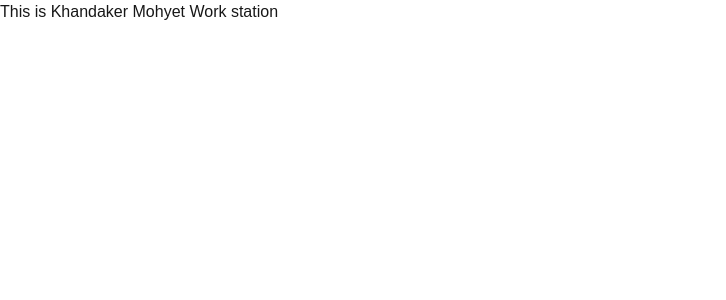
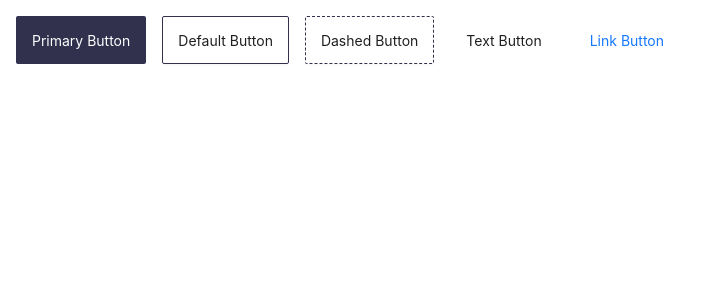
Before and after one commit to Khandaker-Mohyet/real-time-chat-application-client, a Next.js app: page / in a window 1280 px wide. Shown: the top 300 px of the page, without its empty margins (0-726 px from the left). Built offline with nearby package versions, Linux system fonts and the light colour scheme.

Commit message:
create button

```diff
--- a/src/app/layout.tsx
+++ b/src/app/layout.tsx
@@ -1,6 +1,7 @@
 import type { Metadata } from "next";
 import { Geist, Geist_Mono } from "next/font/google";
 import "./globals.css";
+import ThemeProvider from "@/providers/theme-provider";
 
 const geistSans = Geist({
   variable: "--font-geist-sans",
@@ -27,7 +28,10 @@ export default function RootLayout({
       <body
         className={`${geistSans.variable} ${geistMono.variable} antialiased`}
       >
-        {children}
+        <ThemeProvider>
+          {children}
+        </ThemeProvider>
+
       </body>
     </html>
   );
--- a/src/app/page.tsx
+++ b/src/app/page.tsx
@@ -1,7 +1,13 @@
-
+import { Button } from 'antd';
 
 export default function Home() {
   return (
-    <div><h1>This is Khandaker Mohyet Work station</h1></div>
+    <div className='flex gap-4 mt-4 px-4'>
+    <Button type="primary">Primary Button</Button>
+    <Button>Default Button</Button>
+    <Button type="dashed">Dashed Button</Button>
+    <Button type="text">Text Button</Button>
+    <Button type="link">Link Button</Button>
+    </div>
   );
 }
--- /dev/null
+++ b/src/providers/theme-provider.tsx
@@ -0,0 +1,31 @@
+import { ConfigProvider } from 'antd'
+import React from 'react'
+
+function ThemeProvider({ children }: { children: React.ReactNode }) {
+    return (
+        <div>
+            <ConfigProvider
+                theme={{
+                    token: {
+                        // Seed Token
+                        colorPrimary: '#31304D',
+                        borderRadius: 2,
+                    },
+                    components:{
+                        Button:{
+                            colorPrimary:"#31304D",
+                            controlHeight:48,
+                            controlOutline:"none",
+                            colorPrimaryHover:"#31304D",
+                            colorBorder:"#31304D"
+                        }
+                    }
+                }}
+            >
+                {children}
+            </ConfigProvider>
+        </div>
+    )
+}
+
+export default ThemeProvider
```
Also changed, not shown: package.json (+7 -6 lines), 1 other file (tests, documents, lock files or other folders).
